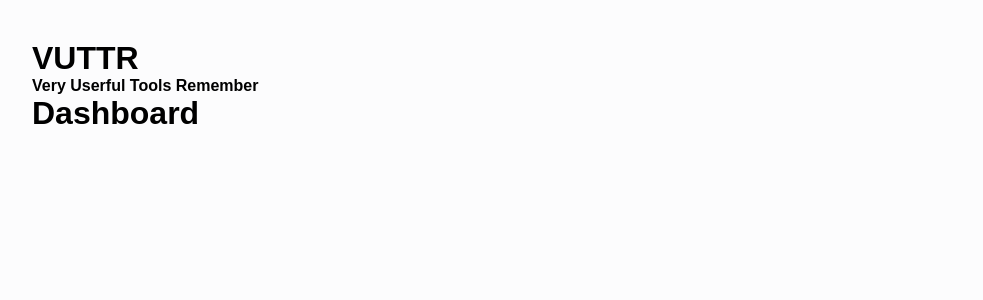
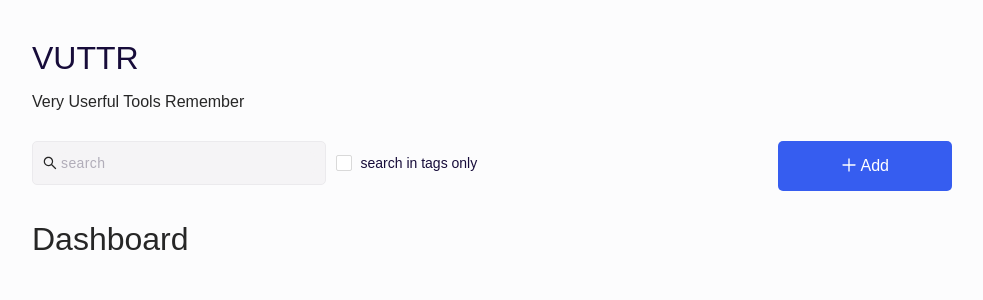
Before and after one commit to wdev007/vuttr-frontend, a React (Create React App) app: page / in a window 1280 px wide. Shown: the top 300 px of the page, without its empty margins (148-1131 px from the left). Built offline with nearby package versions, Linux system fonts and the light colour scheme.

Commit message:
create header

```diff
--- a/package.json
+++ b/package.json
@@ -3,10 +3,12 @@
   "version": "0.1.0",
   "private": true,
   "dependencies": {
+    "@ant-design/icons": "^4.1.0",
     "antd": "^4.2.2",
     "axios": "^0.19.2",
     "react": "^16.13.1",
     "react-dom": "^16.13.1",
+    "react-icons": "^3.10.0",
     "react-router-dom": "^5.2.0",
     "react-scripts": "3.4.1",
     "styled-components": "^5.1.0"
--- a/src/components/Header/index.tsx
+++ b/src/components/Header/index.tsx
@@ -1,9 +1,22 @@
 import React from 'react';
+import { SearchOutlined, PlusOutlined } from '@ant-design/icons';
+
+import { Title, SubTitle, SearchBar, Search, Check } from './styles';
 
 const HeaderComponent: React.FC = () => (
   <header>
-    <h1>VUTTR</h1>
-    <h4>Very Userful Tools Remember</h4>
+    <Title>VUTTR</Title>
+    <SubTitle>Very Userful Tools Remember</SubTitle>
+
+    <SearchBar>
+      <div>
+        <Search prefix={<SearchOutlined />} placeholder="search" />
+        <Check>search in tags only</Check>
+      </div>
+      <button type="button">
+        <PlusOutlined /> Add
+      </button>
+    </SearchBar>
   </header>
 );
 
--- /dev/null
+++ b/src/components/Header/styles.ts
@@ -0,0 +1,73 @@
+import styled from 'styled-components';
+import { Input, Checkbox } from 'antd';
+
+export const Title = styled.h1`
+  font: Semibold 26px/32px Source Sans Pro;
+  color: #170c3a;
+  opacity: 1;
+`;
+
+export const SubTitle = styled.h4``;
+
+export const SearchBar = styled.div`
+  display: flex;
+  flex-direction: row;
+  width: 100%;
+
+  margin: 30px 0;
+
+  div {
+    display: flex;
+    align-items: baseline;
+
+    width: 50%;
+  }
+
+  button {
+    width: 174px;
+    height: 50px;
+
+    margin-left: auto;
+    background: #365df0 0% 0% no-repeat padding-box;
+    color: #fff;
+    border: none;
+    border-radius: 5px;
+    opacity: 1;
+  }
+
+  button:hover {
+    background: #2f55cc 0% 0% no-repeat padding-box;
+  }
+`;
+
+export const Search = styled(Input)`
+  padding: 10px;
+  max-width: 403px;
+  max-height: 50px;
+
+  &,
+  input {
+    text-align: left;
+    background: #f5f4f6 0% 0% no-repeat padding-box;
+    border: 1px solid #ebeaed;
+    border-radius: 5px;
+    opacity: 1;
+  }
+
+  input::placeholder {
+    width: 270px;
+    height: 25px;
+
+    letter-spacing: 0.4px;
+    color: #b1adb9;
+    opacity: 1;
+  }
+`;
+
+export const Check = styled(Checkbox)`
+  width: 250px;
+
+  color: #170c3a;
+  font: Regular 20px/26px Source Sans Pro;
+  margin-left: 10px;
+`;
--- a/src/index.tsx
+++ b/src/index.tsx
@@ -1,6 +1,8 @@
 import React from 'react';
 import ReactDOM from 'react-dom';
 import App from './App';
+
+import 'antd/dist/antd.css';
 
 ReactDOM.render(
   <React.StrictMode>
```
Also changed, not shown: .eslintrc.json, 1 other file (tests, documents, lock files or other folders).
